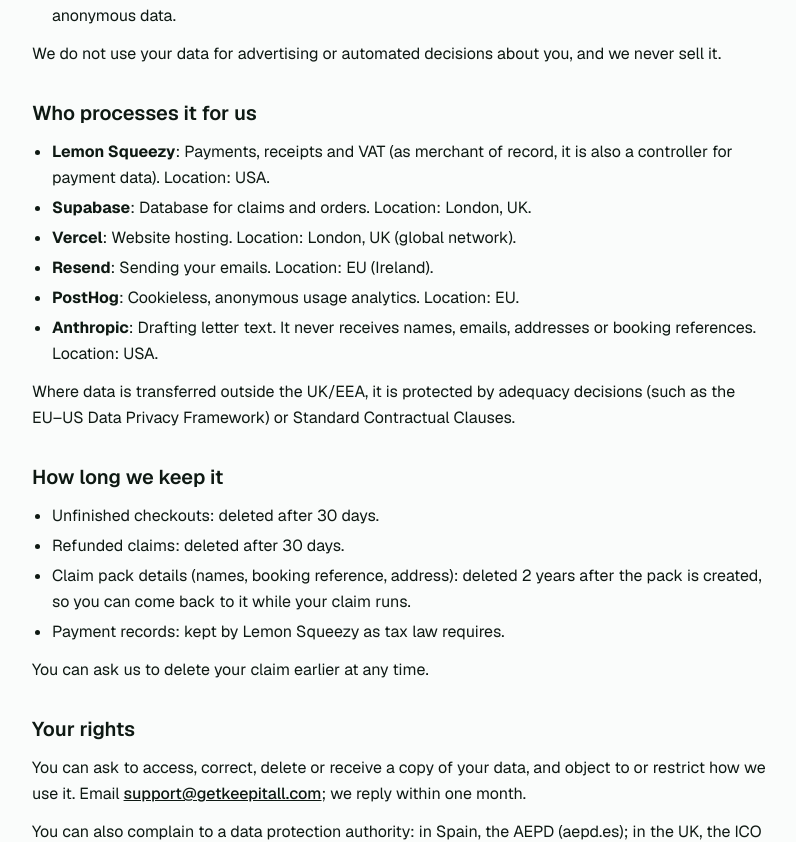
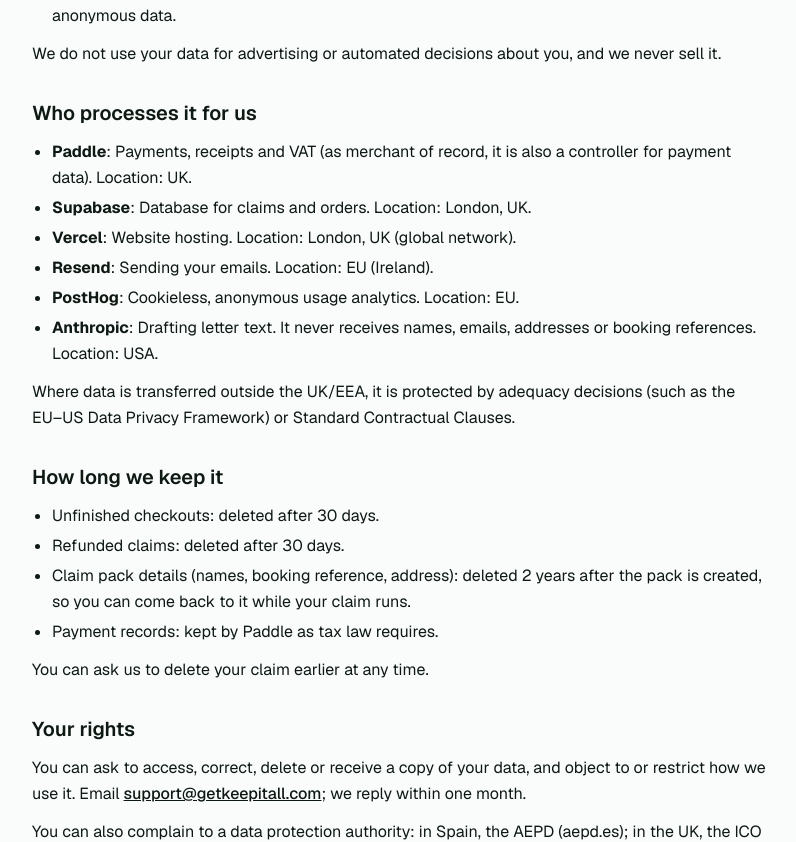
Before and after one commit to roberp1984/keepitall-, a Next.js app: page /legal/privacy in a window 1280 px wide. Shown: the part 820-1662 px from the top of the page, without its empty margins (240-1036 px from the left). Built offline with nearby package versions, Linux system fonts and the light colour scheme; no server answers.

Commit message:
Name Paddle as payment provider in legal pages and checkout note
Provider name now lives in lib/site.json.

Co-Authored-By: Claude Opus 5.5 <noreply@anthropic.com>
Claude-Session: https://claude.ai/code/session_016CPkzcmM9PmU9p3XfHzqrd

```diff
--- a/app/legal/privacy/page.tsx
+++ b/app/legal/privacy/page.tsx
@@ -6,7 +6,7 @@ import { SITE } from "@/lib/site";
 export const metadata: Metadata = { title: "Privacy policy" };
 
 const PROCESSORS = [
-  ["Lemon Squeezy", "Payments, receipts and VAT (as merchant of record, it is also a controller for payment data)", "USA"],
+  [SITE.paymentProvider, "Payments, receipts and VAT (as merchant of record, it is also a controller for payment data)", "UK"],
   ["Supabase", "Database for claims and orders", "London, UK"],
   ["Vercel", "Website hosting", "London, UK (global network)"],
   ["Resend", "Sending your emails", "EU (Ireland)"],
@@ -36,7 +36,7 @@ export default function PrivacyPage() {
           happened, the reason given). No name, email or booking reference.
         </p>
         <p>
-          <strong>When you buy a claim pack:</strong> Lemon Squeezy collects your email and payment details to process the
+          <strong>When you buy a claim pack:</strong> {SITE.paymentProvider} collects your email and payment details to process the
           payment; we receive your email and order number, not your card details. After payment we ask for what the
           letters need: passenger names, booking reference, email and postal address.
         </p>
@@ -77,7 +77,7 @@ export default function PrivacyPage() {
             Claim pack details (names, booking reference, address): deleted {Math.round(retention.packDetailsDays / 365)}{" "}
             years after the pack is created, so you can come back to it while your claim runs.
           </li>
-          <li>Payment records: kept by Lemon Squeezy as tax law requires.</li>
+          <li>Payment records: kept by {SITE.paymentProvider} as tax law requires.</li>
         </ul>
         <p>You can ask us to delete your claim earlier at any time.</p>
       </LegalSection>
--- a/app/legal/refunds/page.tsx
+++ b/app/legal/refunds/page.tsx
@@ -1,7 +1,7 @@
 import type { Metadata } from "next";
 import { LegalPage, LegalSection, SupportLink } from "@/components/legal-page";
 import lifecycle from "@/lib/claims/lifecycle.json";
-import { REFUND_DAYS } from "@/lib/site";
+import { REFUND_DAYS, SITE } from "@/lib/site";
 
 export const metadata: Metadata = { title: "Refund policy" };
 
@@ -14,10 +14,10 @@ export default function RefundsPage() {
       <LegalSection title="How to get a refund">
         <p>
           Email <SupportLink /> within {REFUND_DAYS} days of your purchase, from the email address you paid with, or
-          include your order number (it is in your receipt from Lemon Squeezy).
+          include your order number (it is in your receipt from {SITE.paymentProvider}).
         </p>
         <p>
-          We refund the full price to your original payment method through Lemon Squeezy, our payment provider. Refunds
+          We refund the full price to your original payment method through {SITE.paymentProvider}, our payment provider. Refunds
           are usually processed within 5 working days; your bank may take a few more days to show it.
         </p>
       </LegalSection>
--- a/app/legal/terms/page.tsx
+++ b/app/legal/terms/page.tsx
@@ -42,7 +42,7 @@ export default function TermsPage() {
       <LegalSection title="3. Price and payment">
         <p>
           The price of a claim pack is shown before you pay and covers one claim (one flight, all passengers on the same
-          booking). Payment is processed by Lemon Squeezy, which acts as merchant of record: it sells the claim pack to
+          booking). Payment is processed by {SITE.paymentProvider}, which acts as merchant of record (reseller): it sells the claim pack to
           you, handles VAT and issues your receipt, and its own buyer terms also apply to the payment.
         </p>
       </LegalSection>
--- a/components/checkout-button.tsx
+++ b/components/checkout-button.tsx
@@ -1,7 +1,7 @@
 "use client";
 
 import Link from "next/link";
-import { REFUND_DAYS } from "@/lib/site";
+import { REFUND_DAYS, SITE } from "@/lib/site";
 import { ArrowRight, Loader2 } from "lucide-react";
 import { useActionState } from "react";
 import { startCheckout, type CheckoutState } from "@/app/result/[id]/actions";
@@ -25,7 +25,7 @@ export function CheckoutButton({ token, price, enabled }: { token: string; price
         </p>
       )}
       <p className="text-center text-xs text-muted-foreground">
-        {enabled ? "Secure checkout by Lemon Squeezy. Guest checkout, no account needed." : "Checkout opens soon."}
+        {enabled ? `Secure checkout by ${SITE.paymentProvider}. Guest checkout, no account needed.` : "Checkout opens soon."}
       </p>
       <p className="text-center text-xs text-muted-foreground">
         {REFUND_DAYS}-day money-back guarantee.{" "}
--- a/lib/site.json
+++ b/lib/site.json
@@ -5,6 +5,7 @@
   "operatorName": "Roberto Pérez",
   "operatorCountry": "Spain",
   "operatorAddress": "C/ Orixe 52, 48015 Bilbao, Spain",
+  "paymentProvider": "Paddle",
   "refundDays": 14,
   "legalUpdated": "2026-10-23"
 }
```
